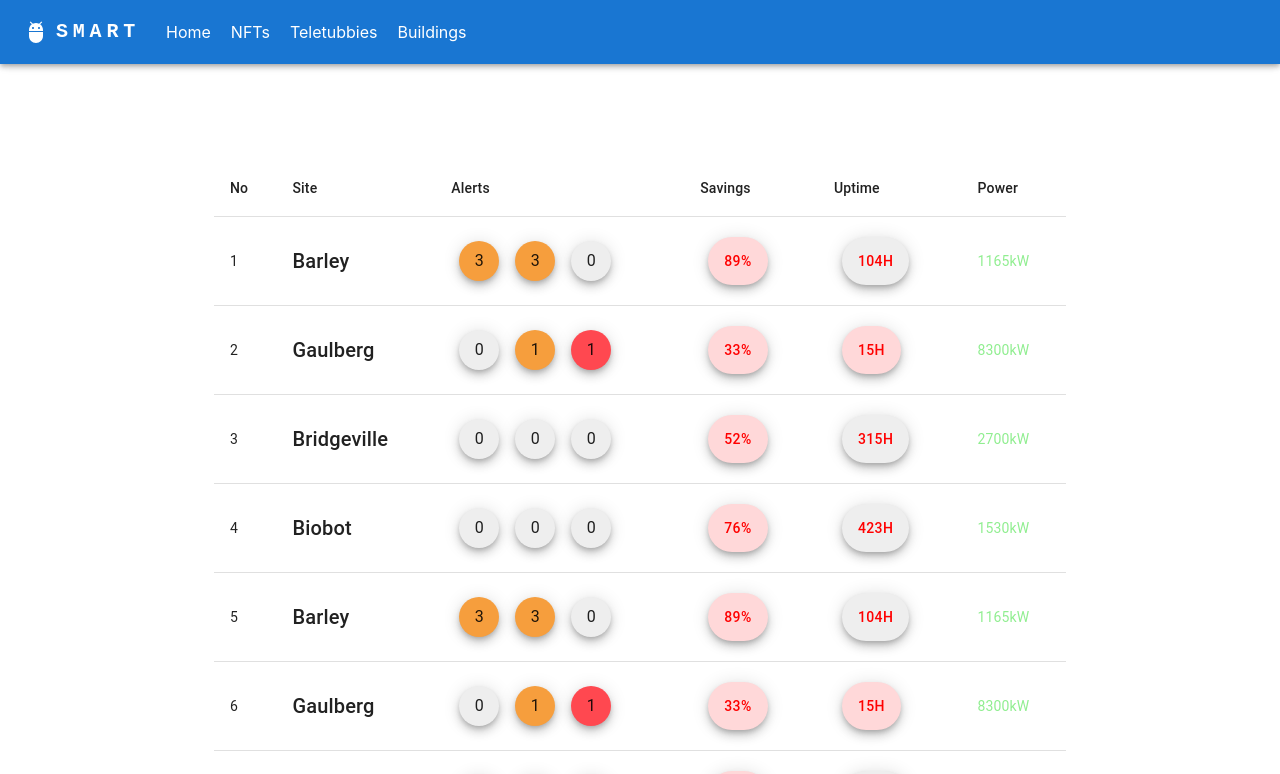
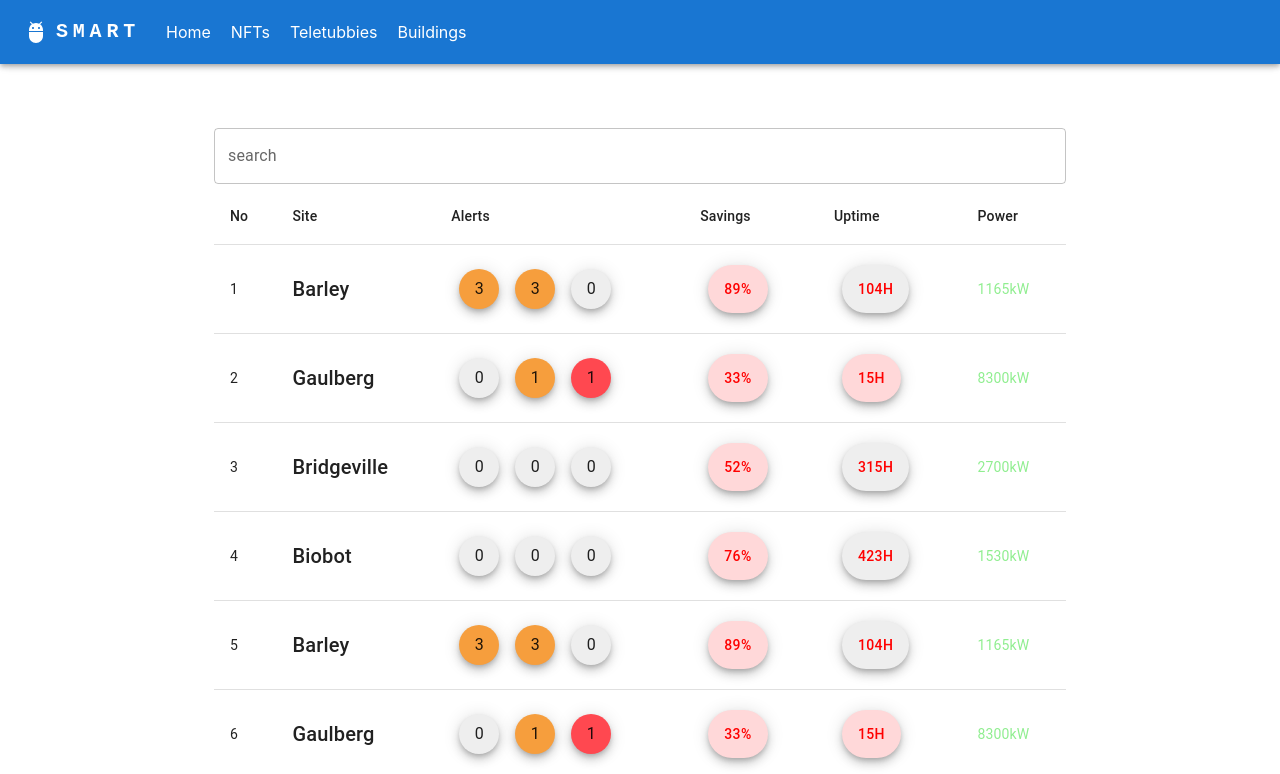
Before and after one commit to fantasticAstro/Smart, a React (Create React App) app: page /buildings in a window 1280 px wide. Shown: the top 774 px of the page. Built offline with nearby package versions, Linux system fonts and the light colour scheme; the HTML template or start-up script is replaced by a standard one.

Commit message:
updated: search function

```diff
--- a/src/pages/Buildings/index.js
+++ b/src/pages/Buildings/index.js
@@ -1,5 +1,5 @@
 /*eslint-disable*/
-import React, { useEffect, useState } from 'react';
+import React, { useEffect, useState, useMemo } from 'react';
 
 import { getCurrentBuildingsData } from 'api';
 
@@ -7,7 +7,7 @@
   Table,
   TableBody,
   TableCell,
-  TableContainer,
+  TextField,
   TableHead,
   TableRow,
   Paper,
@@ -20,6 +20,7 @@
 const Buildings = () => {
   const [buildingData, setBuildingData] = useState([]);
   const [buildings, setBuildings] = useState([]);
+  const [search, setSearch] = useState();
 
   const getCurrentBuildings = async () => {
     const result = await getCurrentBuildingsData();
@@ -46,17 +47,36 @@
   }, [buildingData]);
 
   const handleNext = () => {
-    getBuildings(buildings.length, buildings.length + 1);
+    getBuildings(buildings.length, buildings.length + 2);
   };
 
+  const filteredBuidings = useMemo(() => {
+    if (search) {
+      return buildings.filter((item) => {
+        return item.Name.toLowerCase().includes(search.toLowerCase());
+      });
+    } else {
+      return buildings;
+    }
+  }, [search, buildings]);
+
   return (
+    <Container maxWidth='md' sx={{ mt: 15 }}>
+      <TextField
+        fullWidth
+        label={'search'}
+        id='margin-dense'
+        margin='dense'
+        mx={10}
+        mt={20}
+        onChange={(e) => setSearch(e.target.value)}
+      />
       <InfiniteScroll
         dataLength={buildings.length}
         next={handleNext}
         hasMore={true}
         loader={<h4>Loading...</h4>}
       >
-      <Container maxWidth='md' sx={{ mt: 20 }}>
         <Table sx={{ minWidth: 650 }} stickyHeader aria-label='sticky table'>
           <TableHead sx={{ zIndex: 2 }}>
             <TableRow>
@@ -69,14 +89,14 @@
             </TableRow>
           </TableHead>
           <TableBody>
-            {buildings.map(
+            {filteredBuidings.map(
               (item, i) =>
                 item && <BuildingTableRow item={item} key={i} id={i} />
             )}
           </TableBody>
         </Table>
+      </InfiniteScroll>
     </Container>
-    </InfiniteScroll>
   );
 };
 export default Buildings;
```
Lines whose indentation alone changed are shown as unchanged.
